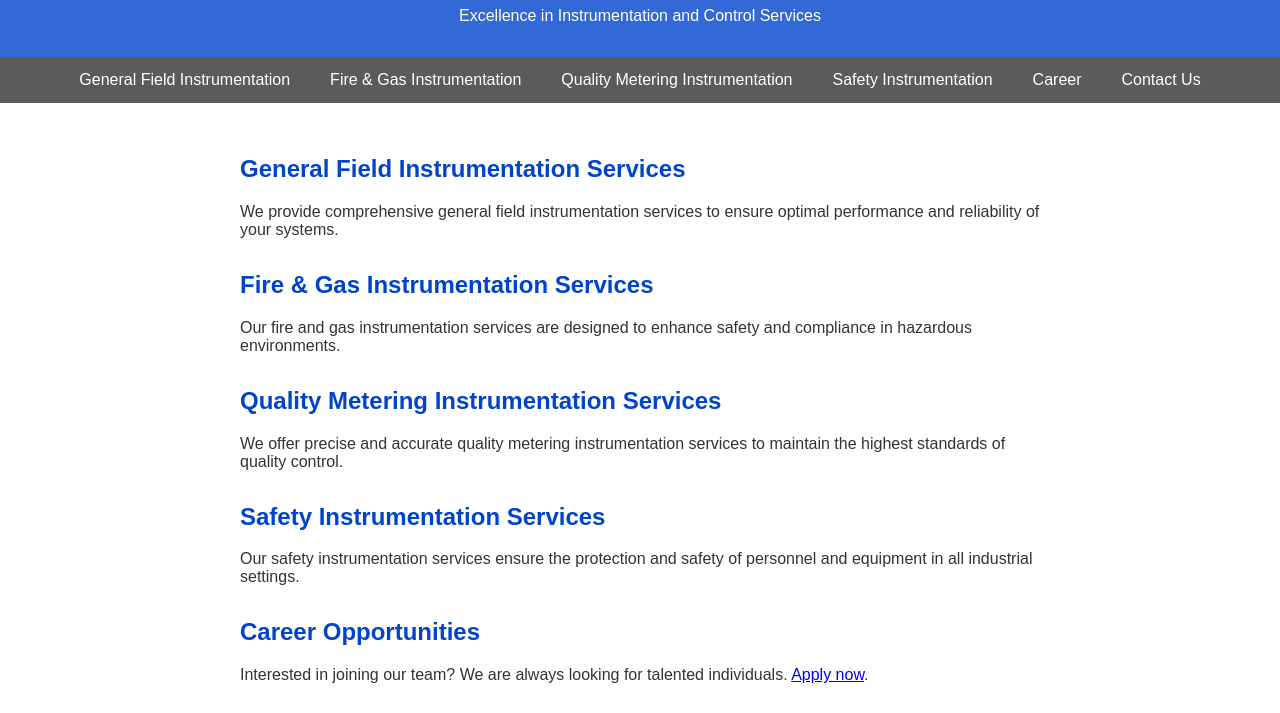
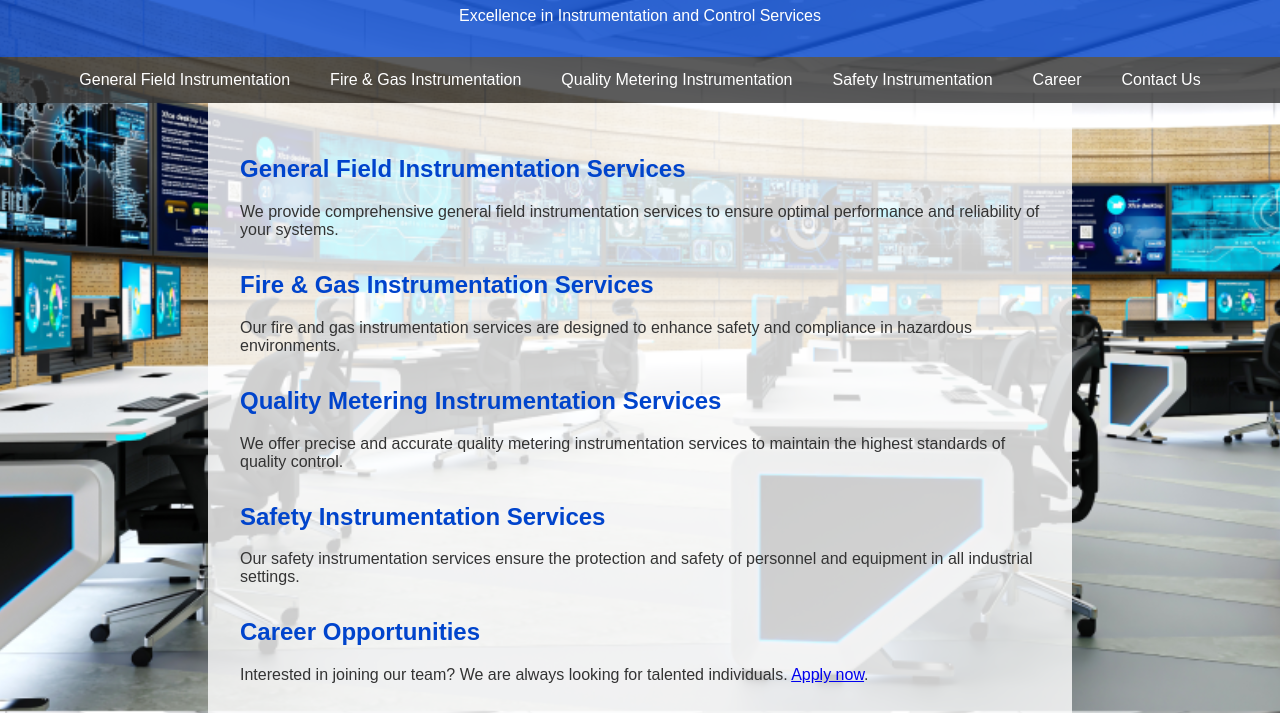
Before and after one commit to collinsuc/Ventury.instrumentation, a plain HTML site: page index.html in a window 1280 px wide. Shown: the part 89-802 px from the top of the page. Drawn offline with Linux system fonts and the light colour scheme.

Commit message:
Company web page

```diff
--- a/index.html
+++ b/index.html
@@ -12,7 +12,7 @@
             font-family: Arial, sans-serif;
             margin: 0;
             padding: 0;
-            background: url('background.jpg') no-repeat center center fixed;
+            background: url('background.png') no-repeat center center fixed;
             background-size: cover;
             color: #333;
         }
```
